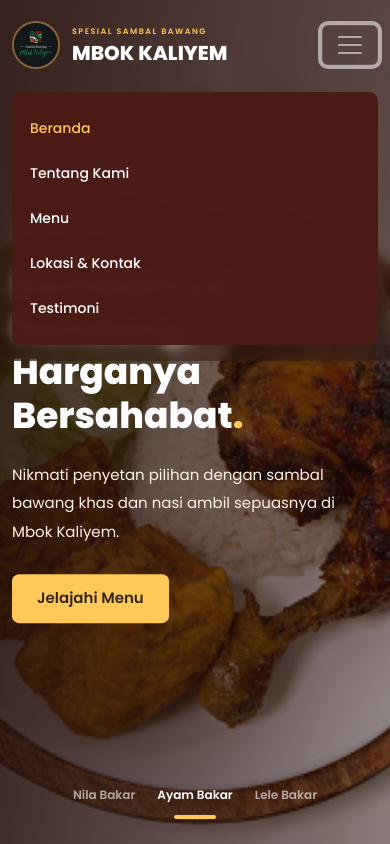
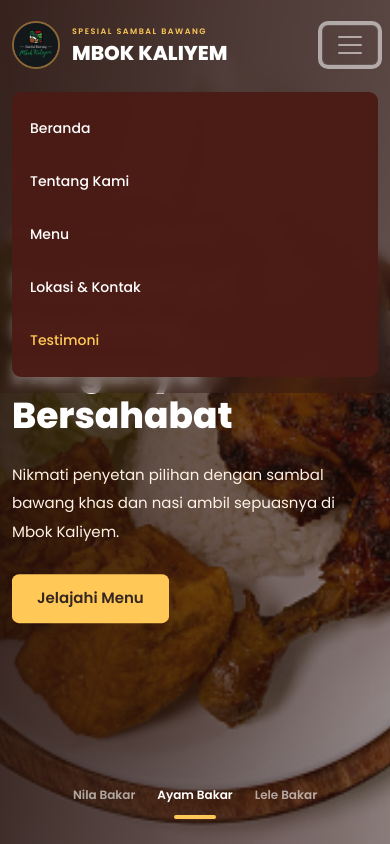
Before and after one commit to 122240232-lab/SpecialSambelBawangMbokKaliyem, a plain HTML site: page index.html in a window 390 px wide. Both pictures are taken after a click on the button "Buka navigasi". Shown: the top 844 px of the page. Drawn offline with Linux system fonts and the light colour scheme.

Commit message:
mengubah koding

```diff
--- a/assets/css/main.css
+++ b/assets/css/main.css
@@ -1204,3 +1204,26 @@ button:focus-visible {
     #contact.section-space {
       padding-top: 40px;
     }
+    #header .nav-link {
+  color: #fff;
+  font-size: 14px;
+  font-weight: 500;
+  white-space: nowrap;
+  transition: color 0.2s ease;
+}
+
+#header .nav-link:hover,
+#header .nav-link:focus,
+#header .nav-link.active {
+  color: var(--yellow) !important;
+}
+#header .navbar-nav .nav-link {
+      color: #ffffff !important;
+      white-space: nowrap;
+      transition: color 0.2s ease;
+    }
+    #header .navbar-nav .nav-link:hover,
+    #header .navbar-nav .nav-link:focus,
+    #header .navbar-nav .nav-link.active {
+      color: #ffc857 !important;
+    }
--- a/index.html
+++ b/index.html
@@ -15,7 +15,7 @@
   <link href="assets/vendor/bootstrap/css/bootstrap.min.css"
         rel="stylesheet">
   <!-- CSS Website -->
-  <link href="assets/css/main.css" rel="stylesheet">
+  <link href="assets/css/main.css?v=3" rel="stylesheet">
   <style>
     .mbok-social-link {
       display: inline-flex;
@@ -36,19 +36,32 @@
       width: 92%;
       margin: auto;
     }
+    /* Pengunci warna menu navigasi agar kuning saat aktif/hover & tidak turun baris */
+    #header .navbar-nav {
+      gap: 16px;
+    }
+    #header .navbar-nav .nav-link {
+      color: #ffffff !important;
+      white-space: nowrap;
+      transition: color 0.2s ease;
+    }
+    #header .navbar-nav .nav-link:hover,
+    #header .navbar-nav .nav-link:focus,
+    #header .navbar-nav .nav-link.active {
+      color: #ffc857 !important;
+    }
   </style>
 </head>
 <body>
   <!-- HEADER -->
- <!-- HEADER -->
   <header id="header" class="fixed-top">
     <nav class="navbar navbar-expand-lg navbar-dark">
       <div class="container">
-        <div class="navbar-brand mbok-brand">
-          <div class="brand-logo-wrap">
-            <img src="assets/img/LOGO.jpg" alt="Logo Mbok Kaliyem" class="brand-logo-img">
+        <div class="navbar-brand mbok-brand" style="display: flex; flex-direction: row; align-items: center; gap: 12px; cursor: default; user-select: none;">
+          <div class="brand-logo-wrap" style="width: 48px; height: 48px; border-radius: 50%; overflow: hidden; flex-shrink: 0; border: 2px solid rgba(255, 200, 87, 0.4);">
+            <img src="assets/img/LOGO.jpg" alt="Logo Mbok Kaliyem" class="brand-logo-img" style="width: 100%; height: 100%; object-fit: cover; transform: scale(1.06); display: block;">
           </div>
-          <div class="brand-text-wrap">
+          <div class="brand-text-wrap" style="display: flex; flex-direction: column;">
             <span class="brand-small">SPESIAL SAMBAL BAWANG</span>
             <span class="brand-name">MBOK KALIYEM<span></span></span>
           </div>
@@ -84,6 +97,8 @@
       </div>
     </nav>
   </header>
+
+  <main>
     <!-- HOME -->
     <section id="hero">
       <div id="heroCarousel"
@@ -123,7 +138,7 @@
             </span>
             <h1>
               Sambalnya Nendang,<br>
-              Harganya Bersahabat<span>.</span>
+              Harganya Bersahabat<span></span>
             </h1>
             <p>
               Nikmati penyetan pilihan dengan sambal bawang khas
@@ -158,6 +173,7 @@
         </div>
       </div>
     </section>
+
     <!-- KEUNGGULAN -->
     <section class="highlights-section" aria-label="Ciri khas Mbok Kaliyem">
       <div class="container">
@@ -192,6 +208,7 @@
         </div>
       </div>
     </section>
+
     <!-- TENTANG KAMI -->
     <section id="about" class="section-space">
       <div class="container">
@@ -240,6 +257,7 @@
         </div>
       </div>
     </section>
+
     <!-- MENU -->
     <section id="menu" class="section-space section-cream">
       <div class="container">
@@ -264,7 +282,7 @@
         </p>
       </div>
     </section>
-    <!-- LOKASI DAN KONTAK -->
+
     <!-- LOKASI DAN KONTAK -->
     <section id="contact" class="section-space section-cream">
       <div class="container">
@@ -273,26 +291,21 @@
           <h2>Mampir & Pesan Sekarang</h2>
           <p>Kunjungi warung kami di Babarsari dan Gejayan, atau hubungi langsung untuk pesan antar.</p>
         </div>
-
         <div class="row g-4 align-items-stretch">
           <!-- SEBELAH KIRI: KARTU KONTAK & CABANG -->
           <div class="col-lg-5">
             <div class="p-4 bg-white rounded-4 shadow-sm h-100 d-flex flex-column justify-content-between" style="border: 1px solid #dfd1be;">
               <div>
                 <h4 class="fw-bold mb-3" style="color: #502513;">Warung & Pemesanan</h4>
-
                 <div class="mb-3">
                   <small class="text-uppercase fw-bold text-muted d-block mb-1">Cabang Babarsari</small>
                   <p class="small text-muted mb-0">Ruko Babarsari No. 43, Kledokan, Caturtunggal, Depok, Sleman, DIY 55281</p>
                 </div>
-
                 <div class="mb-3">
                   <small class="text-uppercase fw-bold text-muted d-block mb-1">Cabang Gejayan</small>
                   <p class="small text-muted mb-0">Kawasan Gejayan, Yogyakarta</p>
                 </div>
-
                 <hr style="border-color: #dfd1be; margin: 14px 0;">
-
                 <div class="d-flex justify-content-between small mb-2">
                   <span class="text-muted fw-semibold">Jam Buka</span>
                   <span class="fw-bold" style="color: #502513;">10.00 – 21.00 WIB</span>
@@ -303,20 +316,17 @@
                 </div>
                 <div class="d-flex justify-content-between small">
                   <span class="text-muted fw-semibold">Pesan Online</span>
-                  <!-- Ganti tanda # pada href dengan link GrabFood asli yang ada di footer kamu -->
                   <a href="https://app.grab.com/s/2EJb2bfK" target="_blank" class="fw-bold text-decoration-none" style="color: #00b14f;">Pesan via GrabFood &rarr;</a>
                 </div>
               </div>
-
               <!-- Tombol Utama WhatsApp -->
               <div class="mt-4">
                 <a href="https://wa.me/62818265808" target="_blank" class="btn w-100 text-white fw-semibold py-2" style="background-color: #3f6236; border-radius: 10px;">
-                  Pesan via WhatsApp (+62 818-265-808)
+                  Pesan via WhatsApp
                 </a>
               </div>
             </div>
           </div>
-
           <!-- SEBELAH KANAN: GOOGLE MAPS -->
           <div class="col-lg-7">
             <div class="rounded-4 overflow-hidden shadow-sm h-100" style="min-height: 350px; border: 1px solid #dfd1be;">
@@ -334,6 +344,7 @@
         </div>
       </div>
     </section>
+
     <!-- TESTIMONI PELANGGAN -->
     <section id="testimoni" class="section-space">
       <div class="container">
@@ -341,14 +352,12 @@
           <span>KATA PELANGGAN</span>
           <h2>Cerita Mereka yang Sudah Mampir</h2>
         </div>
-
         <!-- Daftar Kartu Testimoni (Diisi JavaScript) -->
         <div class="testi-slider-wrap">
           <button type="button" id="testiPrev" class="testi-nav-btn" aria-label="Sebelumnya">&#10094;</button>
           <div id="testiList" class="testi-track"></div>
           <button type="button" id="testiNext" class="testi-nav-btn" aria-label="Berikutnya">&#10095;</button>
         </div>
-
         <!-- Form Kirim Testimoni -->
         <div class="testi-form-box">
           <h3>Bagikan Pengalaman Makanmu</h3>
@@ -398,6 +407,7 @@
       </div>
     </section>
   </main>
+
   <!-- FOOTER MBOK KALIYEM -->
   <footer id="footer" class="mbok-footer">
     <div class="mbok-footer-top">
@@ -420,21 +430,11 @@
           <div class="col-lg-2 col-md-6">
             <h3>JELAJAHI</h3>
             <ul class="mbok-footer-links">
-              <li>
-                <a href="#hero">Beranda</a>
-              </li>
-              <li>
-                <a href="#about">Tentang Kami</a>
-              </li>
-              <li>
-                <a href="#menu">Menu Kami</a>
-              </li>
-               <li>
-                <a href="#contact">Lokasi & Kontak</a>
-              </li>
-                           <li>
-                <a href="#testimoni">Testimoni</a>
-              </li>
+              <li><a href="#hero">Beranda</a></li>
+              <li><a href="#about">Tentang Kami</a></li>
+              <li><a href="#menu">Menu Kami</a></li>
+              <li><a href="#contact">Lokasi & Kontak</a></li>
+              <li><a href="#testimoni">Testimoni</a></li>
             </ul>
           </div>
           <!-- Lokasi -->
@@ -446,7 +446,6 @@
             </div>
             <div class="mbok-footer-detail">
               <strong>JAM BUKA</strong>
-              <!-- Ganti dengan jam buka sebenarnya -->
               <p>10.00 - 21.00</p>
             </div>
           </div>
@@ -519,6 +518,7 @@
       </div>
     </div>
   </footer>
+
   <!-- FOTO MENU BESAR -->
   <div class="modal fade"
        id="menuModal"
@@ -560,6 +560,7 @@
       </div>
     </div>
   </div>
+
   <!-- BOOTSTRAP -->
   <script src="assets/vendor/bootstrap/js/bootstrap.bundle.min.js"></script>
   <!-- JAVASCRIPT WEBSITE -->
@@ -648,8 +649,6 @@
         photo.src = "assets/img/" + menu.photo;
         photo.alt = menu.name;
         photo.loading = "lazy";
-
-
         photoWrap.append(photo);
 
         const information = document.createElement("div");
@@ -675,33 +674,55 @@
       window.addEventListener("scroll", updateHeader, { passive: true });
       updateHeader();
 
-      // Menu navigasi aktif
+      // Menu navigasi aktif saat di-scroll (Scrollspy) & saat diklik
       const links = document.querySelectorAll("#navbarMbok .nav-link");
-      if ("IntersectionObserver" in window) {
-        const observer = new IntersectionObserver(
-          function (entries) {
-            entries.forEach(function (entry) {
-              if (!entry.isIntersecting) return;
+      const sectionIds = ["hero", "about", "menu", "contact", "testimoni"];
+
+      function setActiveMenu(id) {
         links.forEach(function (link) {
-                const active =
-                  link.getAttribute("href") === "#" + entry.target.id;
-                link.classList.toggle("active", active);
-                if (active) {
+          const isMatch = link.getAttribute("href") === "#" + id;
+          link.classList.toggle("active", isMatch);
+          if (isMatch) {
             link.setAttribute("aria-current", "location");
+            link.style.setProperty("color", "#ffc857", "important");
           } else {
             link.removeAttribute("aria-current");
+            link.style.setProperty("color", "#ffffff", "important");
           }
-              });
-            });
-          },
-          { rootMargin: "-15% 0px -60% 0px", threshold: 0 }
-        );
-        document.querySelectorAll("main > section[id]").forEach(function (section) {
-          observer.observe(section);
         });
       }
 
-      // Galeri foto menu besar (Mandiri tanpa bergantung Bootstrap JS)
+      function updateScrollSpy() {
+        let currentId = "hero";
+        const triggerOffset = 180;
+
+        sectionIds.forEach(function (id) {
+          const sec = document.getElementById(id);
+          if (!sec) return;
+          if (sec.getBoundingClientRect().top <= triggerOffset) {
+            currentId = id;
+          }
+        });
+
+        // Jika scroll sudah mentok paling bawah halaman, aktifkan Testimoni
+        if (window.innerHeight + window.scrollY >= document.documentElement.scrollHeight - 25) {
+          currentId = "testimoni";
+        }
+
+        setActiveMenu(currentId);
+      }
+
+      links.forEach(function (clickedLink) {
+        clickedLink.addEventListener("click", function () {
+          const targetId = clickedLink.getAttribute("href").replace("#", "");
+          setActiveMenu(targetId);
+        });
+      });
+
+      window.addEventListener("scroll", updateScrollSpy, { passive: true });
+      updateScrollSpy();
+
+      // Galeri foto menu besar
       const modalElement = document.getElementById("menuModal");
       const modalTitle = document.getElementById("menuModalTitle");
       const modalPhoto = document.getElementById("menuModalPhoto");
@@ -718,8 +739,7 @@
         modalPhoto.src = "assets/img/" + menu.photo;
         modalPhoto.alt = menu.name;
         modalPrice.textContent = rupiah.format(menu.price);
-        modalCount.textContent =
-          (currentMenu + 1) + " dari " + menus.length + " menu";
+        modalCount.textContent = (currentMenu + 1) + " dari " + menus.length + " menu";
       }
 
       function openModal() {
@@ -754,18 +774,13 @@
       });
 
       closeModalBtn.addEventListener("click", closeModal);
-
       modalElement.addEventListener("click", function (event) {
-        if (event.target === modalElement) {
-          closeModal();
-        }
+        if (event.target === modalElement) closeModal();
       });
 
       document.addEventListener("keydown", function (event) {
         if (!modalElement.classList.contains("is-open")) return;
-        if (event.key === "Escape") {
-          closeModal();
-        }
+        if (event.key === "Escape") closeModal();
         if (event.key === "ArrowRight") {
           event.preventDefault();
           showMenu(currentMenu + 1);
@@ -799,12 +814,11 @@
           });
         }
       }
-    });
+
       // ====================================
       // TESTIMONI PELANGGAN
       // ====================================
       const STORAGE_KEY = "mbokKaliyemTestis_v2";
-
       const defaultTestis = [
         {
           name: "Nanda Rizki",
@@ -829,9 +843,7 @@
       let testimonials = defaultTestis;
       try {
         const saved = localStorage.getItem(STORAGE_KEY);
-        if (saved) {
-          testimonials = JSON.parse(saved);
-        }
+        if (saved) testimonials = JSON.parse(saved);
       } catch (error) {
         console.warn("LocalStorage tidak tersedia:", error);
       }
@@ -856,19 +868,16 @@
           const quote = document.createElement("p");
           quote.className = "testi-quote";
           quote.textContent = '"' + item.message + '"';
-
           topPart.append(stars, quote);
 
           const author = document.createElement("div");
           author.className = "testi-author";
-
           const authorName = document.createElement("strong");
           authorName.textContent = item.name;
-
           const authorMenu = document.createElement("span");
           authorMenu.textContent = "Menu favorit: " + item.menu;
+          author.append(authorName, authorMenu);
 
-          author.append(authorName, authorMenu);
           card.append(topPart, author);
           col.appendChild(card);
           testiList.appendChild(col);
@@ -876,12 +885,14 @@
       }
 
       renderTestimonials();
+
       document.getElementById("testiPrev").addEventListener("click", function () {
         testiList.scrollBy({ left: -360, behavior: "smooth" });
       });
       document.getElementById("testiNext").addEventListener("click", function () {
         testiList.scrollBy({ left: 360, behavior: "smooth" });
       });
+
       testiForm.addEventListener("submit", function (event) {
         event.preventDefault();
         const newTesti = {
@@ -890,18 +901,17 @@ document.getElementById("testiNext").addEventListener("click", function () {
           rating: Number(document.getElementById("testiRating").value),
           message: document.getElementById("testiMessage").value.trim()
         };
-
         testimonials.unshift(newTesti);
         try {
           localStorage.setItem(STORAGE_KEY, JSON.stringify(testimonials));
         } catch (error) {
           console.warn("Gagal menyimpan testimoni:", error);
         }
-
         renderTestimonials();
         testiForm.reset();
         testiList.scrollIntoView({ behavior: "smooth", block: "nearest" });
       });
+    });
   </script>
 </body>
 </html>
```
Lines whose indentation alone changed are shown as unchanged.
